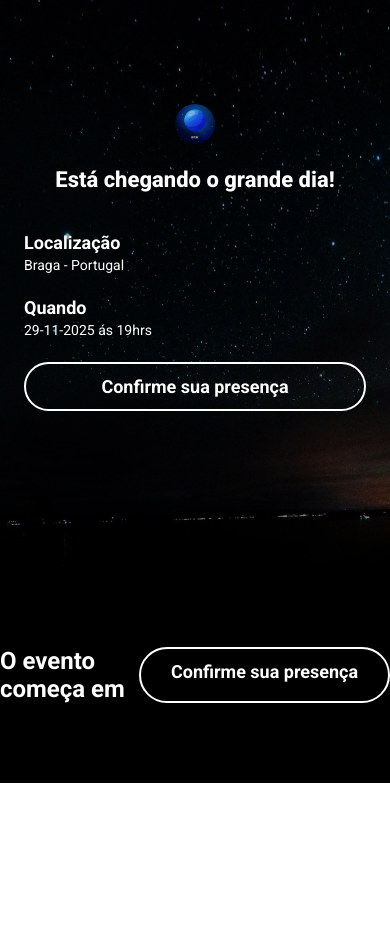
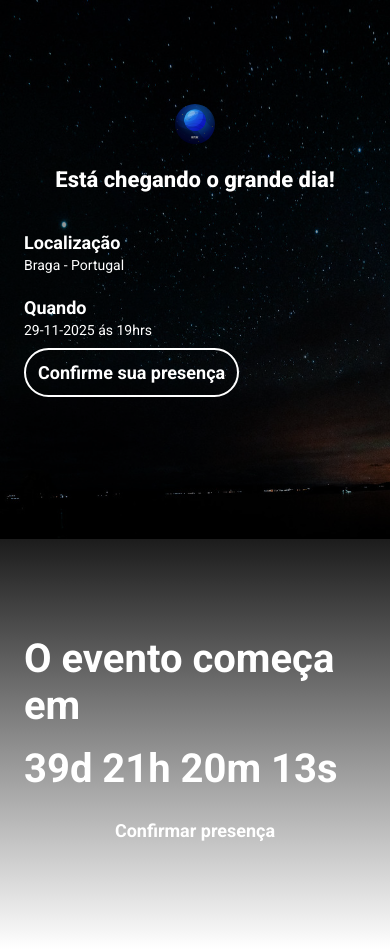
Before and after one commit to Holandapt/exercicio_parcel, a website built with Parcel: page src/index.html in a window 390 px wide. Before the commit the page ends 844 px from the top, so only its background shows below. Built offline with nearby package versions, Linux system fonts and the light colour scheme.

Commit message:
finalizando secao e importando animancao

```diff
--- a/src/index.html
+++ b/src/index.html
@@ -7,11 +7,12 @@
     <link rel="preconnect" href="https://fonts.googleapis.com">
     <link rel="preconnect" href="https://fonts.gstatic.com" crossorigin>
     <link href="https://fonts.googleapis.com/css2?family=Roboto:ital,wght@0,100..900;1,100..900&display=swap" rel="stylesheet">
+    <link rel="stylesheet" href="https://unpkg.com/aos@next/dist/aos.css" />
     <link rel="stylesheet" href="./styles/main.scss">
 </head>
 <body>
     <header class="hero">
-        <div class="container">
+        <div class="container" data-aos="fade-up" data-aos-duration="2000">
             <img class="hero__logo" src="./imagens/logo.jpg" alt="Logo de Planeta">
             <p class="hero__text">Está chegando o grande dia!</p>
             <div class="info-bar">
@@ -32,17 +33,17 @@
         </div>
     </header>
     <section class="event">
-        <div class="container">
+        <div class="container" data-aos="fade-up" data-aos-duration="2000">
             <div class="event__details">
                 <h2 class="event__details__tittle">O evento começa em</h2>
                 <span id="contador"></span>
             </div>
-            <a href="" class="button--primary">
-                Confirme sua presença
+            <a href="" class="button">
+                Confirmar  presença
             </a>
         </div>
     </section>
-
+<script src="https://unpkg.com/aos@next/dist/aos.js"></script>
 <script src="./scripts/main.js"></script>
 </body>
 </html>
--- a/src/scripts/main.js
+++ b/src/scripts/main.js
@@ -0,0 +1,34 @@
+AOS.init ();
+
+const dataDoEvento  = new Date ("Nov 29, 2025 19:00:00")
+const timeStampDoEvento = dataDoEvento.getTime ();
+
+const contaAsHoras = setInterval (function(){
+    const agora = new Date ();
+    const timeStampAtual = agora.getTime();
+
+    const distanciaAteOEvento = timeStampDoEvento - timeStampAtual;
+
+    const diasEmMs = 1000 * 60 * 60 * 24;
+    const horaEmMs = 1000 * 60 * 60;
+    const minutoEmMs = 1000 * 60;
+
+    const diasAteOEvento = Math.floor (distanciaAteOEvento / diasEmMs);
+    const horasAteOEvento = Math.floor((distanciaAteOEvento % diasEmMs) / horaEmMs);
+    const minutosAteOEvento = Math.floor((distanciaAteOEvento % horaEmMs) / minutoEmMs);
+    const segundosAteOEvento  = Math.floor((distanciaAteOEvento % minutoEmMs) / 1000);
+
+    console.log (distanciaAteOEvento);
+    console.log  (diasAteOEvento);
+    console.log (horasAteOEvento);
+    console.log (minutosAteOEvento);
+    console.log (segundosAteOEvento);
+
+    document.getElementById ('contador').innerHTML = `${diasAteOEvento}d ${horasAteOEvento}h ${minutosAteOEvento}m ${segundosAteOEvento}s`
+
+    if (distanciaAteOEvento < 0 ) {
+        clearInterval(contaAsHoras);
+        document.getElementById ('contador').innerHTML = 'Evento expirado'
+    }
+
+}, 1000)
--- a/src/styles/_event.scss
+++ b/src/styles/_event.scss
@@ -2,16 +2,39 @@
 
 .event {
     padding: 80px 0;
-    background-color: #000;
+    background-image: linear-gradient(#1c1c1c, #ffffffa4);
     color: #fff;
 
     .container {
         display: flex;
         justify-content: space-between;
-
+        cursor: pointer;
     }
 
     &__details {
 
+        &__tittle {
+            margin-bottom: 8px;
+            font-size: 40px;
+        }
+
+        span {
+            font-size: 40px;
+            font-weight: bold;
+        }
+    }
+
+    @media (max-width:768px) {
+        .container {
+            display: block;
+            padding: 16px 24px;
+        }
+
+        &__details {
+            display: block;
+            &__tittle {
+                margin-bottom: 16px;
+            }
+        }
     }
 }
--- a/src/styles/componentes/_buttons.scss
+++ b/src/styles/componentes/_buttons.scss
@@ -1,6 +1,6 @@
 @use '../variables';
 
-.button--primary {
+.button {
     padding: 12px;
     font-size: 18px;
     font-weight: bold;
@@ -8,14 +8,29 @@
     text-align: center;
     white-space: nowrap;
     color: variables.$textColor;
-    border: 2px solid #fff;
-    border-radius: 50px;
+    margin: auto 0;
+    cursor: pointer;
+
+    &--primary {
+        padding: 12px;
+        font-size: 18px;
+        font-weight: bold;
+        text-decoration: none;
+        text-align: center;
+        white-space: nowrap;
+        color: variables.$textColor;
+        border: 2px solid #fff;
+        border-radius: 50px;
+        cursor: pointer;
+
+}
 
     @media (max-width:640px) {
 
         display: flex;
         width: 100%;
         justify-content: center;
+        margin-top: 16px;
     }
 }
 
@@ -23,3 +38,7 @@
     background-color: #fff;
     color: variables.$secondaryTextColor;
 }
+
+.button:hover {
+    border-bottom: 2px solid black;
+}
```
